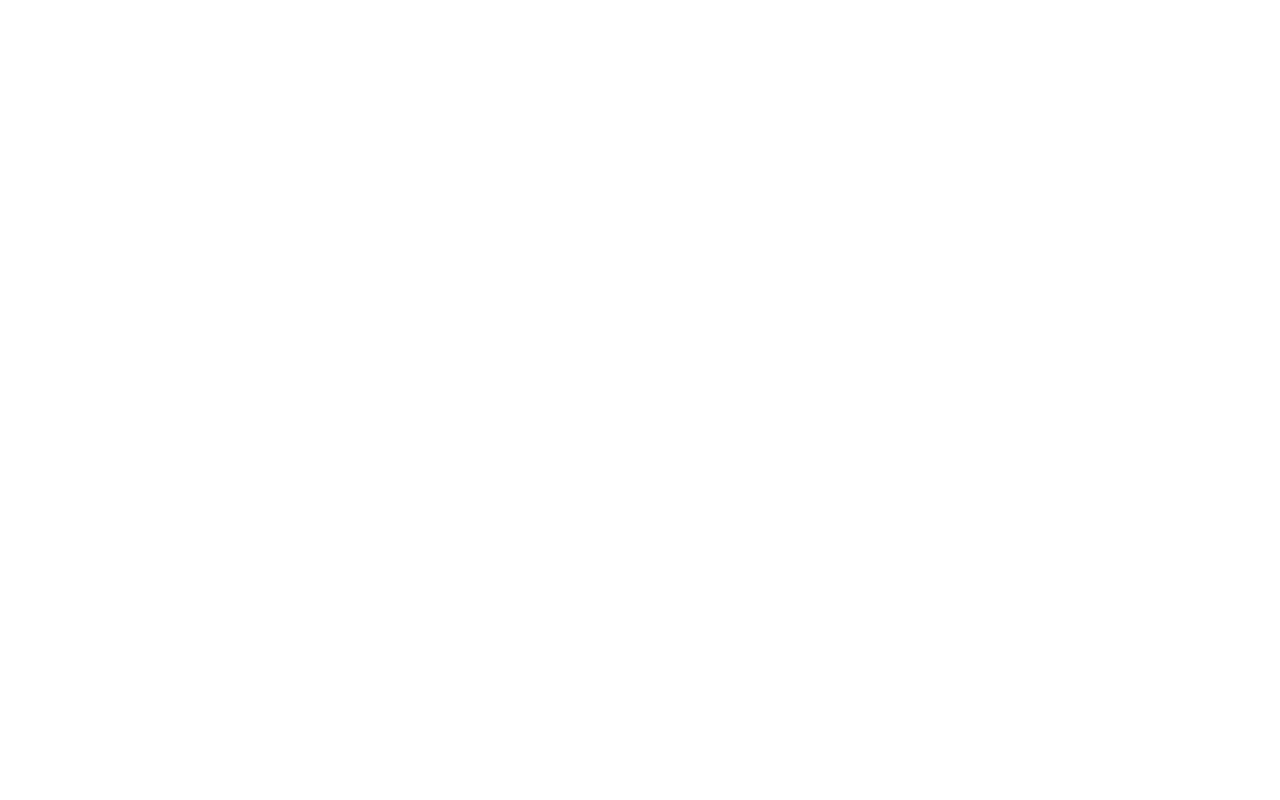
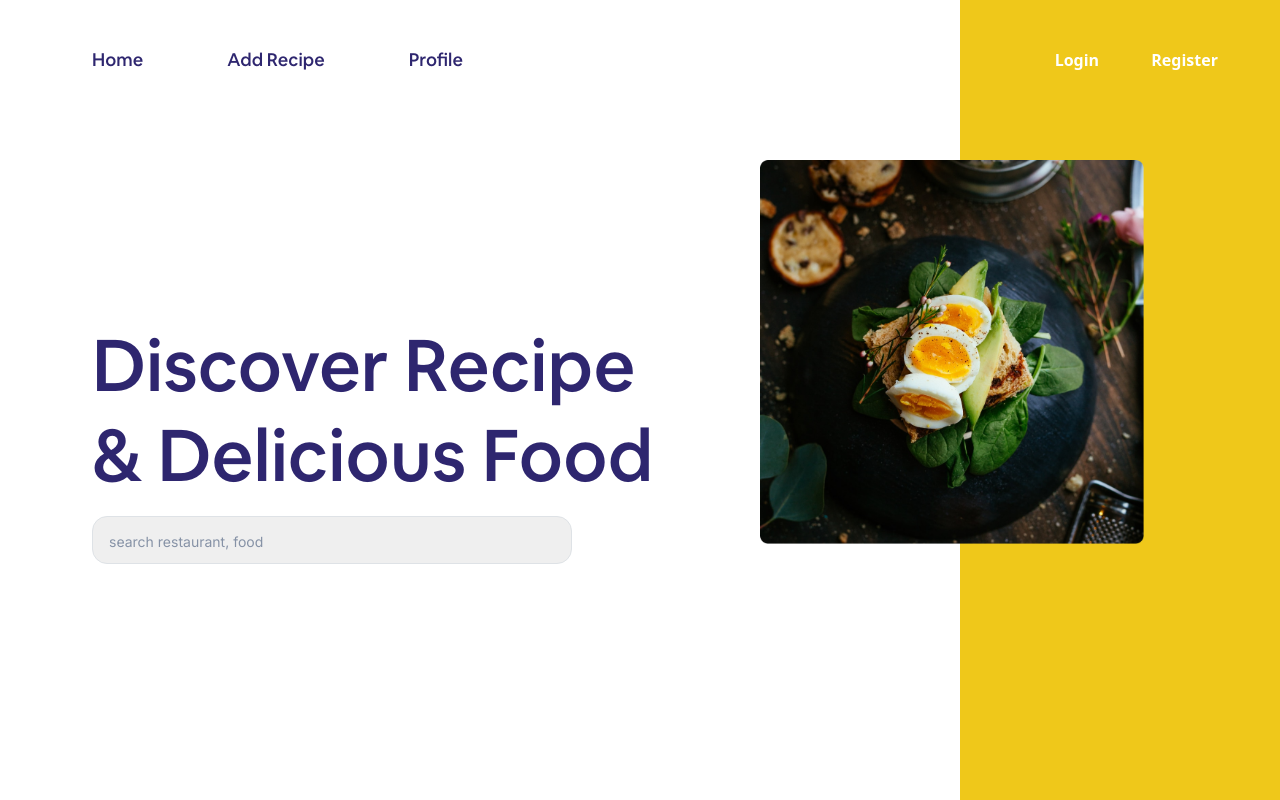
Before and after one commit to IrhamNfrnda/food-recipe-fe, a plain HTML site: page index.html in a window 1280 px wide. Drawn offline with nearby package versions, Linux system fonts and the light colour scheme.

Commit message:
[ADD] Main Menu

```diff
--- a/assets/styles/style.css
+++ b/assets/styles/style.css
@@ -1,3 +1,8 @@
+@font-face {
+    font-family: airbnbcereal;
+    src: url(../fonts/airbnbcereal.otf);
+  }
+
 .image-container {
     overflow: hidden;
     height: 100vh;
@@ -88,6 +93,7 @@ input[type="checkbox"] {
 
 form button {
     background: #EFC81A;
+    height: 64px;
     border-radius: 6px;
     font-family: 'Inter';
     font-style: normal;
@@ -115,3 +121,54 @@ form button {
     line-height: 17px;
     color: #999999;
 }
+
+
+/* Main Page Style */
+.nav-item {
+    font-family: "airbnbcereal";
+    font-style: normal;
+    font-weight: 500;
+    font-size: 18px;
+    line-height: 23px;
+    text-align: center;
+    text-decoration: none;
+    margin-left: 10vh;
+    color: #2E266F;
+}
+
+.nav-item .active {
+    text-decoration: underline;
+}
+
+.bg-yellow {
+    position: absolute;
+    height: 100vh;
+    width: 25%;
+    top: 0;
+    right: 0;
+    background-color: #EFC81A;
+}
+
+.hero img {
+    position: absolute;
+    right: 17vh;
+    top: 20vh;
+    width: 30%;
+    height: auto;
+}
+
+.hero-text {
+    font-family: 'airbnbcereal';
+    font-style: normal;
+    font-weight: 500;
+    font-size: 72px;
+    line-height: 90px;
+    align-items: center;
+    color: #2E266F;
+}
+
+.hero-col {
+    position: absolute;
+    top: 40vh;
+    left: 10vh;
+}
--- a/index.html
+++ b/index.html
@@ -1,12 +1,75 @@
 <!DOCTYPE html>
 <html lang="en">
+
 <head>
     <meta charset="UTF-8">
     <meta http-equiv="X-UA-Compatible" content="IE=edge">
     <meta name="viewport" content="width=device-width, initial-scale=1.0">
-    <title>Document</title>
+    <title>Food Recipe</title>
+    <link href="https://cdn.jsdelivr.net/npm/bootstrap@5.3.0-alpha3/dist/css/bootstrap.min.css" rel="stylesheet"
+        integrity="sha384-KK94CHFLLe+nY2dmCWGMq91rCGa5gtU4mk92HdvYe+M/SXH301p5ILy+dN9+nJOZ" crossorigin="anonymous">
+    <link rel="stylesheet" href="/assets/styles/style.css">
+    <link rel="preconnect" href="https://fonts.googleapis.com">
+    <link rel="preconnect" href="https://fonts.gstatic.com" crossorigin>
+    <link href="https://fonts.googleapis.com/css2?family=Inter&display=swap" rel="stylesheet">
+    <link href="https://fonts.googleapis.com/css2?family=Montserrat:wght@500&display=swap" rel="stylesheet">
 </head>
+
 <body>
+    <header>
+        <div class="container-fluid mt-5">
+            <div class="row">
+                <div class="col">
+                    <div>
+                        <a class="nav-item active" href="/index.html">Home</a>
+                        <a class="nav-item" href="/add.html">Add Recipe</a>
+                        <a class="nav-item" href="/profile.html">Profile</a>
+                    </div>
+                </div>
+                <div class="col-md-auto"></div>
+                <div class="col-md-2 me-4">
+                    <a class="text-white me-5 fw-bold text-decoration-none" href="/index.html">Login</a>
+                    <a class="text-white fw-bold text-decoration-none" href="/add.html">Register</a>
+                </div>
+            </div>
+        </div>
+        <div class="bg-yellow" style="z-index: -1"></div>
 
+        <div class="container">
+            <div class="row align-item-center" style="height: 90vh">
+                <div class="hero-col col-md-7 col-xs-12 order-2 order-md-1">
+                    <h1 class="hero-text">
+                        Discover Recipe <br />
+                        & Delicious Food
+                    </h1>
+
+                    <div class="mb-3 w-50 mt-3">
+                        <input class="form-control form-control-lg" style="width: 60vh; background: #EFEFEF;
+                        border-radius: 15px;" placeholder="search restaurant, food" />
+                    </div>
+                </div>
+                <div class="col-md-auto"></div>
+                <div class="col-md-5 hero">
+                    <img src="/assets/images/hero.png" alt="Hero Image">
+                </div>
+            </div>
+        </div>
+
+    </header>
+
+    <footer>
+
+    </footer>
+
+    <script src="https://code.jquery.com/jquery-3.2.1.slim.min.js"
+        integrity="sha384-KJ3o2DKtIkvYIK3UENzmM7KCkRr/rE9/Qpg6aAZGJwFDMVNA/GpGFF93hXpG5KkN"
+        crossorigin="anonymous"></script>
+    <script src="https://cdn.jsdelivr.net/npm/popper.js@1.12.9/dist/umd/popper.min.js"
+        integrity="sha384-ApNbgh9B+Y1QKtv3Rn7W3mgPxhU9K/ScQsAP7hUibX39j7fakFPskvXusvfa0b4Q"
+        crossorigin="anonymous"></script>
+    <script src="https://cdn.jsdelivr.net/npm/bootstrap@4.0.0/dist/js/bootstrap.min.js"
+        integrity="sha384-JZR6Spejh4U02d8jOt6vLEHfe/JQGiRRSQQxSfFWpi1MquVdAyjUar5+76PVCmYl"
+        crossorigin="anonymous"></script>
 </body>
+
 </html>
```
Also changed, not shown: login.html (+0 -3 lines), assets/fonts/airbnbcereal.otf (added), assets/images/hero.png (added).
